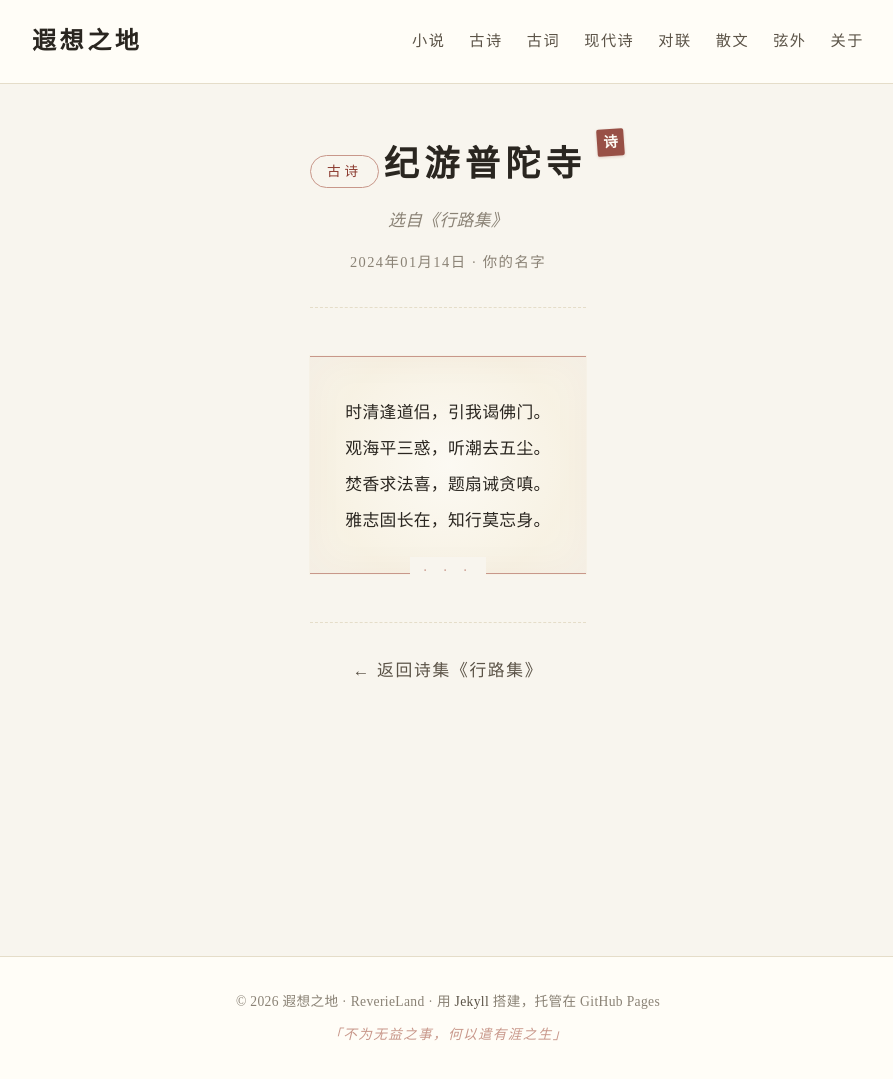
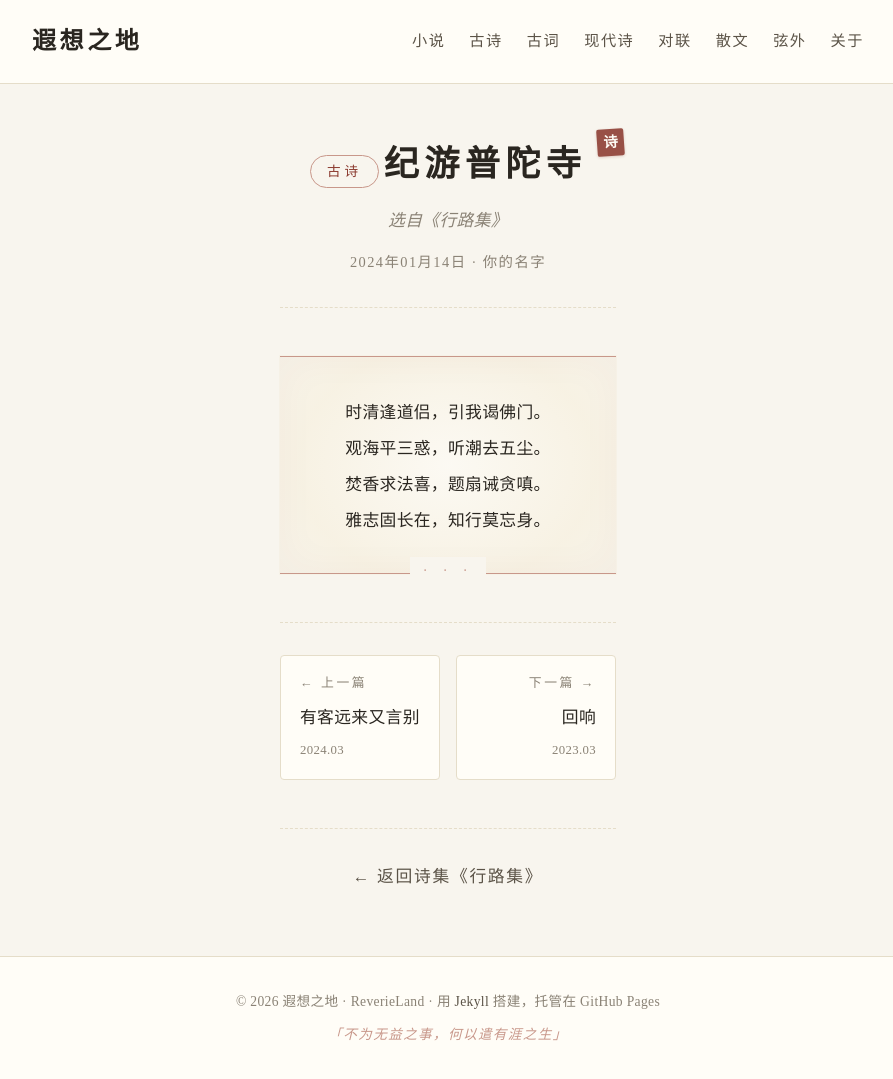
Before and after one commit to zhengxionglee/ReverieLand, a Jekyll site: the page built from _gushi/2024-01-14-pu-tuo-si.md, in a window 1280 px wide and 1079 px high. Shown: the whole window, without its empty margins (192-1085 px from the left). Built offline with Jekyll 4.4.1, drawn with Linux system fonts in a browser that asks for light colours; a style sheet for code colours, icons or effects is not loaded.

Commit message:
网站 · 诗词详情页加上一篇/下一篇导航（集内循环、列表顺序）

```diff
--- /dev/null
+++ b/_includes/prev-next.html
@@ -0,0 +1,53 @@
+{%- comment -%}
+  上一篇 / 下一篇 导航
+  用法：{% include prev-next.html collection="gushi" %}
+  - collection：板块名（gushi / guci / xiandaishi / novel / sanwen / overtones）
+
+  逻辑：
+  - 如果当前页面有 collection_title：在同一诗集内前后循环（按 date 倒序，与列表一致）
+  - 如果当前页面没有 collection_title：在整个板块内前后循环
+  - 顺序：date 倒序（最新在前，与列表页一致）
+  - 只有一个作品时不显示
+{%- endcomment -%}
+
+{%- assign coll_name = page.collection_title -%}
+{%- if coll_name and coll_name != "" -%}
+  {%- assign siblings = site[include.collection] | where: "collection_title", coll_name | sort: "date" | reverse -%}
+{%- else -%}
+  {%- assign siblings = site[include.collection] | sort: "date" | reverse -%}
+{%- endif -%}
+
+{%- if siblings.size > 1 -%}
+  {%- assign idx = nil -%}
+  {%- for s in siblings -%}
+    {%- if s.path == page.path -%}
+      {%- assign idx = forloop.index0 -%}
+    {%- endif -%}
+  {%- endfor -%}
+
+  {%- if idx != nil -%}
+    {%- assign prev_idx = idx | minus: 1 | modulo: siblings.size -%}
+    {%- assign next_idx = idx | plus: 1 | modulo: siblings.size -%}
+    {%- assign prev = siblings[prev_idx] -%}
+    {%- assign next = siblings[next_idx] -%}
+
+    <nav class="prev-next">
+      <a class="prev-next-link prev-next-prev" href="{{ prev.url | relative_url }}">
+        <span class="prev-next-label">← 上一篇</span>
+        <span class="prev-next-title">{{ prev.title }}</span>
+        <span class="prev-next-meta">
+          {{ prev.date | date: "%Y.%m" }}
+          {%- if prev.collection_title and prev.collection_title != coll_name %} · {{ prev.collection_title }}{% endif %}
+        </span>
+      </a>
+      <a class="prev-next-link prev-next-next" href="{{ next.url | relative_url }}">
+        <span class="prev-next-label">下一篇 →</span>
+        <span class="prev-next-title">{{ next.title }}</span>
+        <span class="prev-next-meta">
+          {{ next.date | date: "%Y.%m" }}
+          {%- if next.collection_title and next.collection_title != coll_name %} · {{ next.collection_title }}{% endif %}
+        </span>
+      </a>
+    </nav>
+  {%- endif -%}
+{%- endif -%}
--- a/_layouts/ci.html
+++ b/_layouts/ci.html
@@ -19,6 +19,8 @@
     {{ content }}
   </div>
 
+  {% include prev-next.html collection="guci" %}
+
   <nav class="work-nav">
     <a href="{{ '/guci/' | relative_url }}">← 返回古词</a>
   </nav>
--- a/_layouts/gushi.html
+++ b/_layouts/gushi.html
@@ -19,6 +19,8 @@
     {{ content }}
   </div>
 
+  {% include prev-next.html collection="gushi" %}
+
   <nav class="work-nav">
     {% if page.collection_title %}
       {% assign coll = site.gushi_collections | where: "title", page.collection_title | first %}
--- a/_layouts/poem.html
+++ b/_layouts/poem.html
@@ -19,6 +19,8 @@
     {{ content }}
   </div>
 
+  {% include prev-next.html collection="xiandaishi" %}
+
   {% if page.notes %}
     <aside class="work-notes">
       <h3>创作手记</h3>
--- a/_layouts/work.html
+++ b/_layouts/work.html
@@ -19,6 +19,8 @@
     {{ content }}
   </div>
 
+  {% include prev-next.html collection=page.collection.label %}
+
   {% if page.notes %}
     <aside class="work-notes">
       <h3>创作手记</h3>
--- a/assets/css/style.css
+++ b/assets/css/style.css
@@ -944,6 +944,62 @@
 
 .work-nav a:hover { color: var(--accent); }
 
+/* ===== 上一篇 / 下一篇 ===== */
+.prev-next {
+  display: grid;
+  grid-template-columns: 1fr 1fr;
+  gap: 1rem;
+  margin-top: 3rem;
+  padding-top: 2rem;
+  border-top: 1px dashed var(--line);
+}
+
+.prev-next-link {
+  display: flex;
+  flex-direction: column;
+  gap: 0.4rem;
+  padding: 1rem 1.2rem;
+  border: 1px solid var(--line);
+  border-radius: 4px;
+  background: var(--bg-card);
+  transition: border-color 0.2s, transform 0.2s;
+  min-height: 100%;
+}
+
+.prev-next-link:hover {
+  border-color: var(--accent-soft);
+  transform: translateY(-2px);
+}
+
+.prev-next-prev { text-align: left; }
+.prev-next-next { text-align: right; }
+
+.prev-next-label {
+  font-size: 0.8rem;
+  color: var(--ink-faint);
+  letter-spacing: 0.2em;
+}
+
+.prev-next-title {
+  font-size: 1.05rem;
+  color: var(--ink);
+  font-weight: 500;
+}
+
+.prev-next-meta {
+  font-size: 0.8rem;
+  color: var(--ink-faint);
+}
+
+.prev-next-link:hover .prev-next-title { color: var(--accent); }
+
+@media (max-width: 640px) {
+  .prev-next {
+    grid-template-columns: 1fr;
+  }
+  .prev-next-next { text-align: left; }
+}
+
 /* ===== 诗集（xiandaishi collections） ===== */
 .collection-page {
   max-width: 720px;
```
